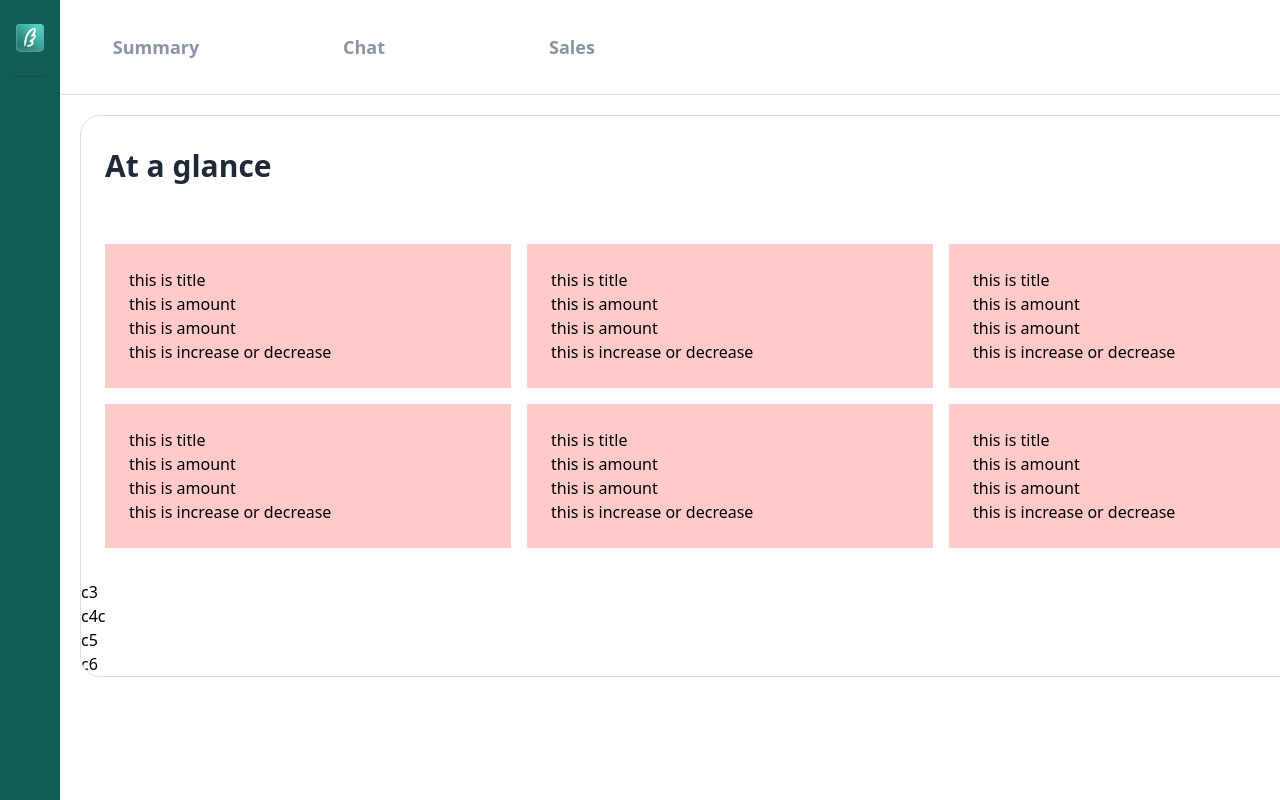
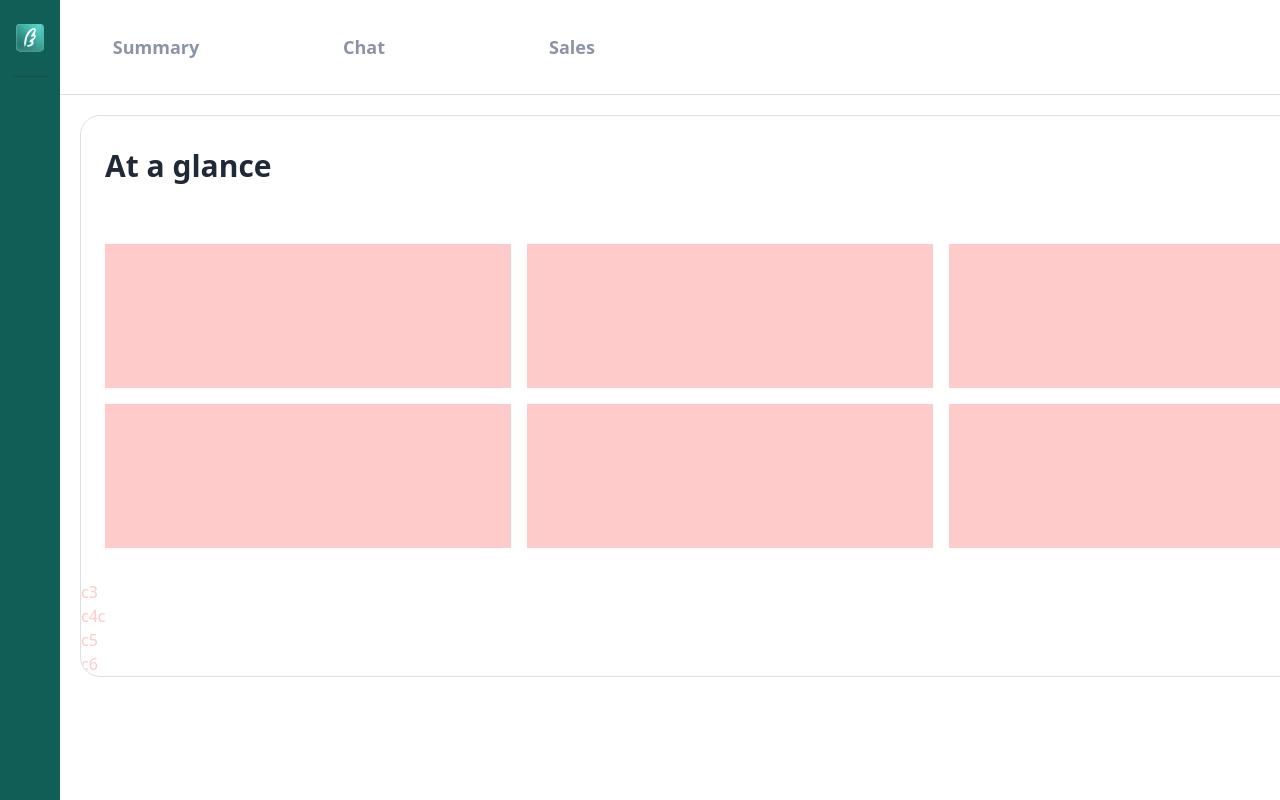
Before and after one commit to sanidhyarathore/Wingman, a React (Vite) app in the folder firstpage/: page / in a window 1280 px wide. Shown: the top 800 px of the page. Built offline with nearby package versions, Linux system fonts and the light colour scheme.

Commit message:
minor change

```diff
--- a/firstpage/src/components/dashboard.jsx
+++ b/firstpage/src/components/dashboard.jsx
@@ -3,7 +3,7 @@ import Topbar from "./Topbar"
 
 const Dashboard = () => {
     return (
-        <div className="flex-col bg-white">
+        <div className="flex-col bg-white text-red-200">
             <Topbar />
             <Home />
         </div>
```
